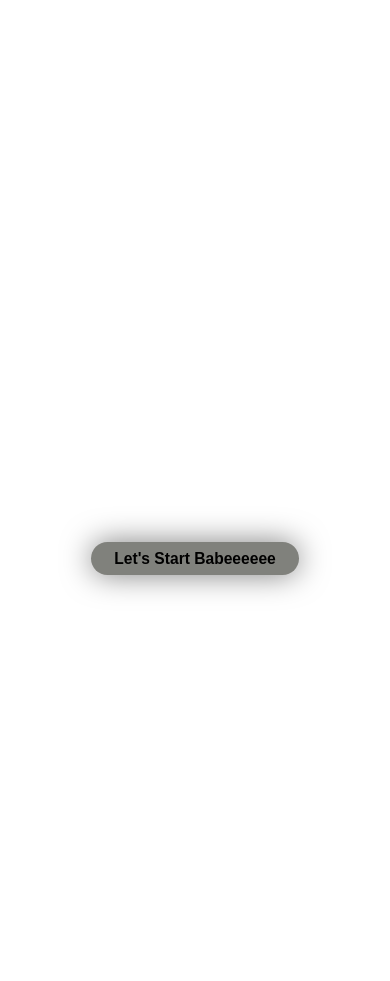
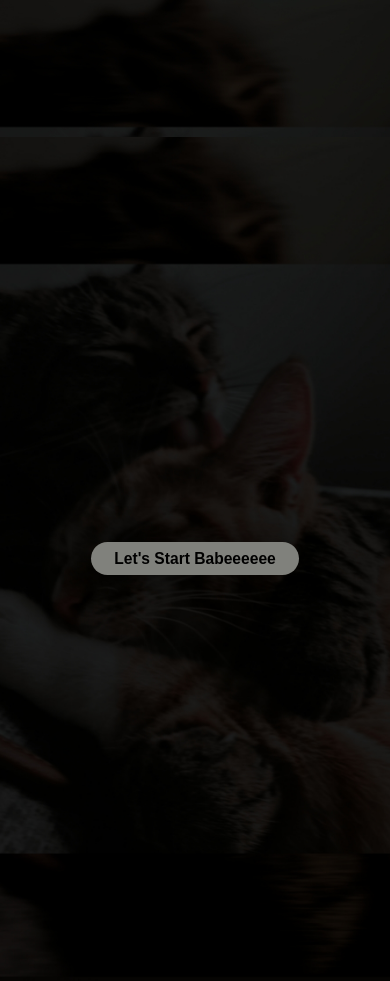
Before and after one commit to JeetMondal777/bouuu, a plain HTML site: page index.html in a window 390 px wide. Drawn offline with Linux system fonts and the light colour scheme.

Commit message:
Update style.css

```diff
--- a/style.css
+++ b/style.css
@@ -44,7 +44,7 @@ html, body {
 
 @media only screen and (max-width: 768px) {
     html, body {
-        background-image: url(.../kittyphn.jpg);
+        background-image: url(../kittyphn.jpg);
 
     }
 
```
